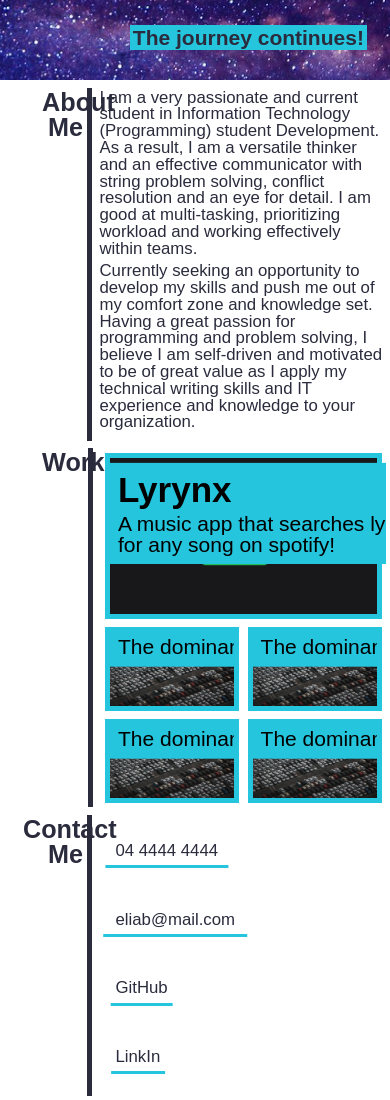
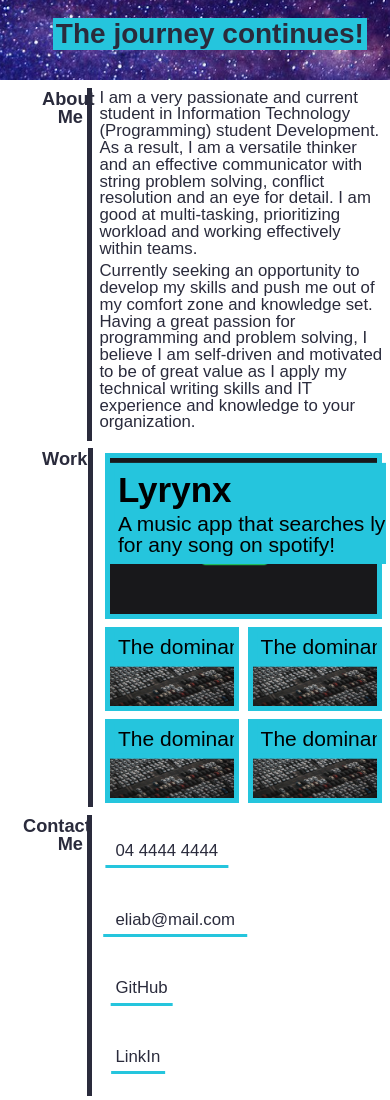
Before and after one commit to EliabN/02-Challenge, a plain HTML site: page index.html in a window 390 px wide. Shown: the part 461-1561 px from the top of the page. Drawn offline with Linux system fonts and the light colour scheme.

Commit message:
Improve Responsiveness

```diff
--- a/Assets/css/style.css
+++ b/Assets/css/style.css
@@ -276,25 +276,59 @@ img:hover {
   color: #333; /* Set link color */
 }
 
+
+
+/* Adjust text size based on screen width */
+@media screen and (max-width: 1250px) {
+  html {
+    font-size: 16px; /* Set the base font size to 14px for smaller screens */
+  }
+
+  .hero-text {
+    font-size: 200%;
+  }
+
+  h2 {
+    font-size: 220%;
+  }
+
+  .info {
+    font-size: 120%;
+  }
+}
+
 /* Responsive section */
 @media screen and (max-width: 901px) {
-  header {/* Allow height to adjust based on content */
-    flex-direction: column;/* Adjust width for smaller screens */
+  header {
+    flex-direction: column; /* Allow height to adjust based on content */
+  }
+
+  nav {
+    justify-content: center; /* Center the content horizontally */
+    align-self: center; /* Center the content vertically */
+  }
+
+  nav ul {
+    width: 100%;
+  }
+
+  h2 {
+    font-size: 160%;
   }
 }
 
 
-/* Make hero text responsive */
+/* Make hero text responsive and make navigation menu responsive*/
 @media screen and (max-width: 768px) {
-  .hero-text {
-    font-size: 150%;
+  html {
+    font-size: 14px; /* Set the base font size to 14px for smaller screens */
   }
-}
-
-/* Make navigation menu responsive */
-@media screen and (max-width: 768px) {
   nav ul {
     flex-direction: column;
+  }
+
+  h2 {
+    font-size: 160%;
   }
 
   nav li {
@@ -302,21 +336,14 @@ img:hover {
   }
 }
 
-/* Adjust text size based on screen width */
-@media screen and (max-width: 1250px) {
-  html {
-    font-size: 14px; /* Set the base font size to 14px for smaller screens */
-  }
+/* Make hero text responsive and make navigation menu responsive*/
+@media screen and (max-width: 680px) {
 
-  .hero-text {
-    font-size: 150%;
+  nav li {
+    margin: 10px 0;
   }
 
   h2 {
-    font-size: 180%;
-  }
-
-  .info {
-    font-size: 120%;
+    font-size: 130%;
   }
 }
```
